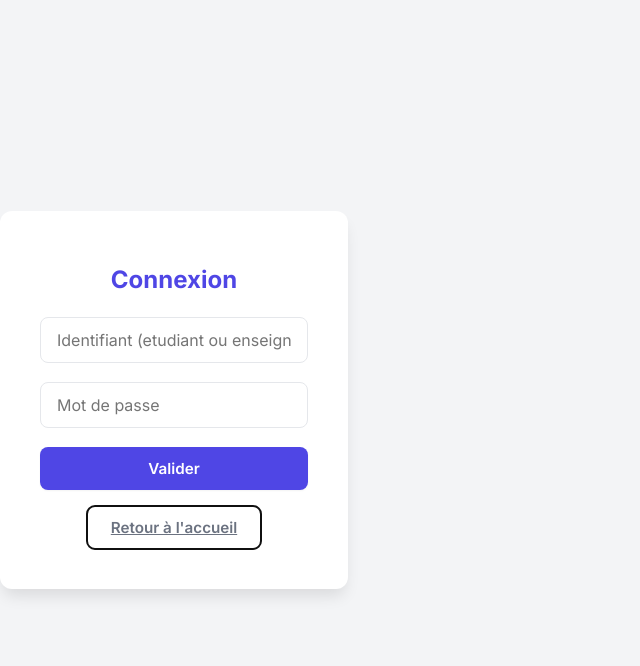
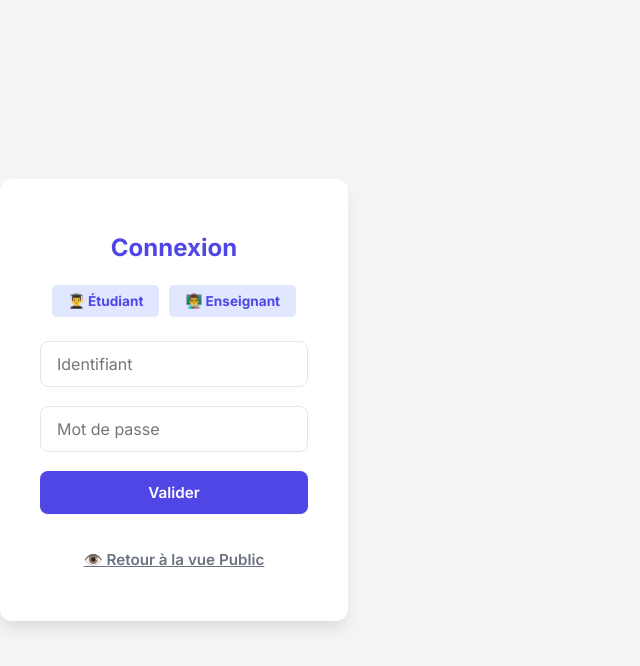
Before and after one commit to matpro2/Hykenpus, a React app in the folder frontend/: page / in a window 1280 px wide. Both pictures are taken after a click on the button "Se connecter à l'intranet". Shown: the top 666 px of the page, without its empty margins (0-640 px from the left). Built offline with nearby package versions, Linux system fonts and the light colour scheme; the HTML template or start-up script is replaced by a standard one.

Commit message:
RAAAAAAH BAYOUNGA

```diff
--- a/frontend/src/App.jsx
+++ b/frontend/src/App.jsx
@@ -84,11 +84,30 @@ function App() {
     return (
       <div className="login-wrapper">
         <h1>Connexion</h1>
+
+        {/* --- NOUVEAU : Boutons de remplissage rapide pour la démo --- */}
+        <div style={{ display: 'flex', gap: '10px', marginBottom: '1.5rem', justifyContent: 'center' }}>
+          <button
+            type="button"
+            onClick={() => { setUsername('etudiant'); setPassword('mmi2026'); }}
+            style={{ background: '#e0e7ff', color: 'var(--primary)', border: 'none', padding: '0.5rem 1rem', borderRadius: '5px', cursor: 'pointer', fontSize: '0.85rem', fontWeight: 'bold' }}
+          >
+            👨‍🎓 Étudiant
+          </button>
+          <button
+            type="button"
+            onClick={() => { setUsername('enseignant'); setPassword('prof2026'); }}
+            style={{ background: '#e0e7ff', color: 'var(--primary)', border: 'none', padding: '0.5rem 1rem', borderRadius: '5px', cursor: 'pointer', fontSize: '0.85rem', fontWeight: 'bold' }}
+          >
+            👨‍🏫 Enseignant
+          </button>
+        </div>
+
         <form onSubmit={handleLogin}>
           {erreur && <p style={{ color: 'var(--danger)', fontWeight: '500' }}>{erreur}</p>}
           <input
             type="text"
-            placeholder="Identifiant (etudiant ou enseignant)"
+            placeholder="Identifiant"
             value={username}
             onChange={(e) => setUsername(e.target.value)}
             required
@@ -102,8 +121,13 @@ function App() {
           />
           <button type="submit" className="btn-primary">Valider</button>
         </form>
-        <button onClick={() => setVueActuelle('public')} style={{ background: 'none', color: 'var(--text-muted)', marginTop: '1rem', border: 'none', cursor: 'pointer', textDecoration: 'underline' }}>
-          Retour à l'accueil
+
+        {/* Le raccourci Public agit comme un bouton retour */}
+        <button
+          onClick={() => setVueActuelle('public')}
+          style={{ background: 'none', color: 'var(--text-muted)', marginTop: '1.5rem', border: 'none', cursor: 'pointer', textDecoration: 'underline', width: '100%' }}
+        >
+          👁️ Retour à la vue Public
         </button>
       </div>
     );
```
